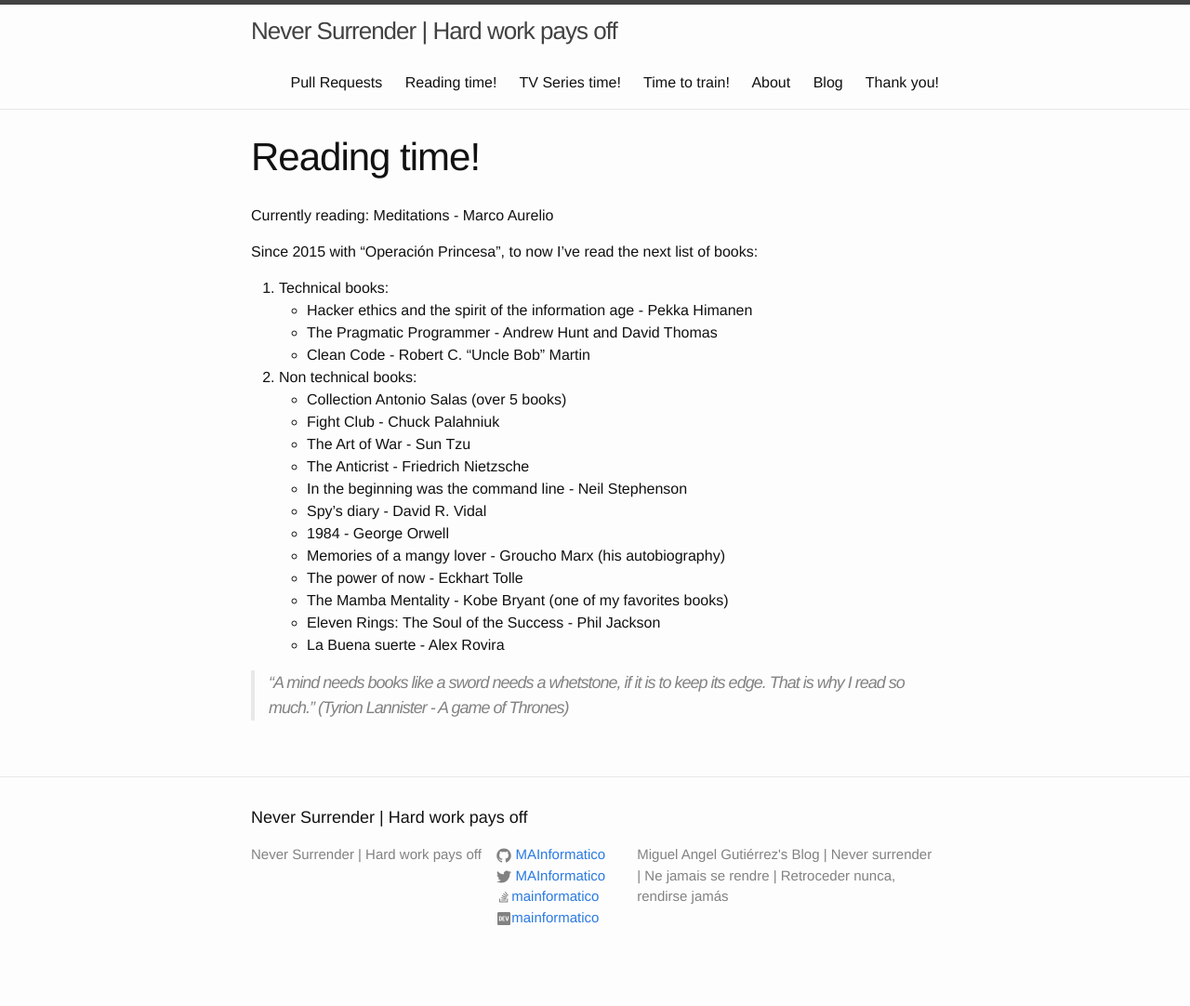
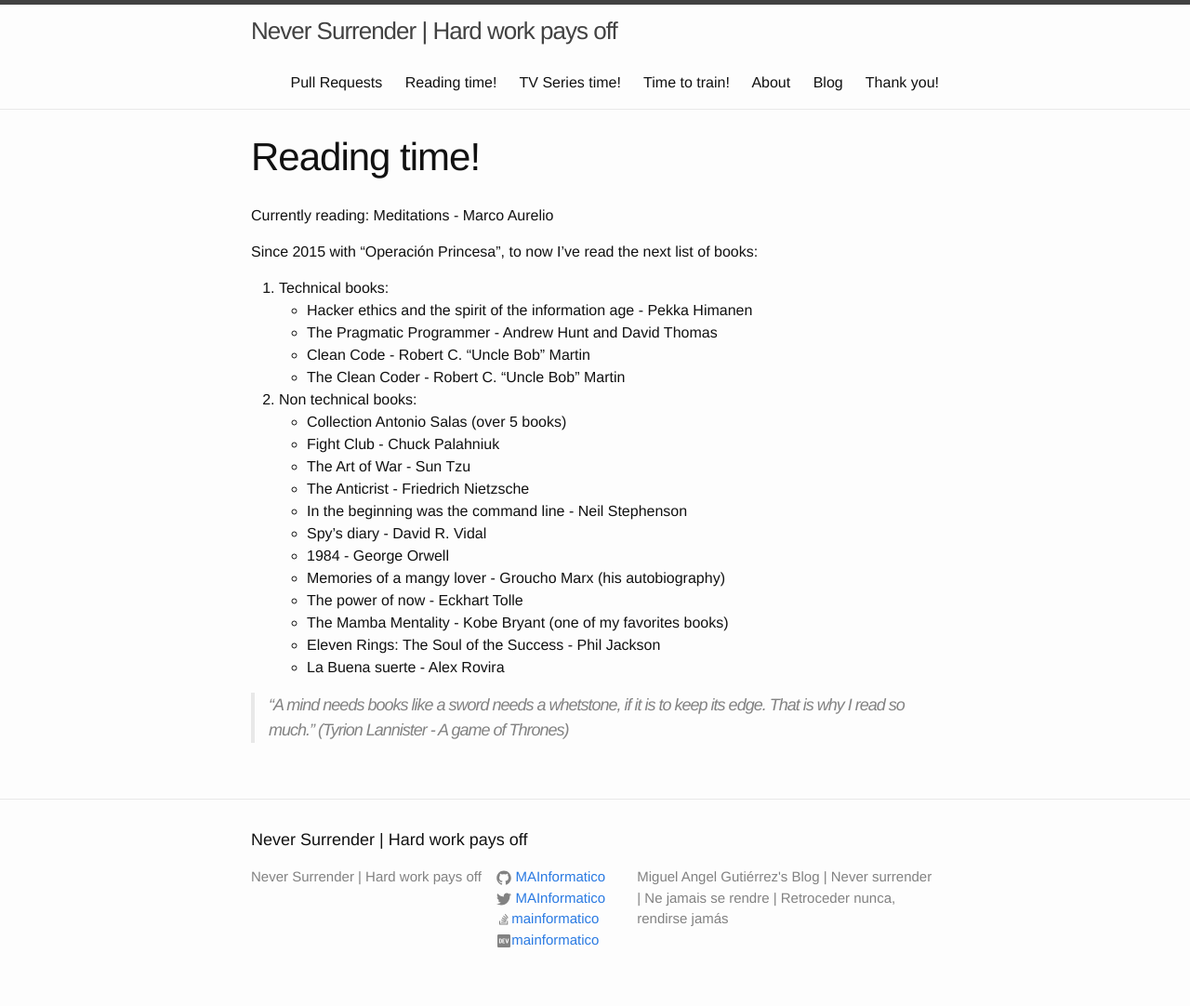
Before and after one commit to MAInformatico/MAInformatico.github.io, a Jekyll site: the page built from Reading_Time.md, in a window 1280 px wide. Shown: the whole page at 93% size. Built offline with Jekyll 4.4.1, drawn with Linux system fonts in a browser that asks for light colours; before the commit the page ends 1058 px from its top, so only the background shows below that.

Commit message:
updating reading time

```diff
--- a/Reading_Time.md
+++ b/Reading_Time.md
@@ -12,6 +12,7 @@ Since 2015 with "Operación Princesa", to now I've read the next list of books:
     * Hacker ethics and the spirit of the information age - Pekka Himanen
     * The Pragmatic Programmer - Andrew Hunt and David Thomas
     * Clean Code - Robert C. "Uncle Bob" Martin
+    * The Clean Coder - Robert C. "Uncle Bob" Martin
 
 
 2. Non technical books:
```
